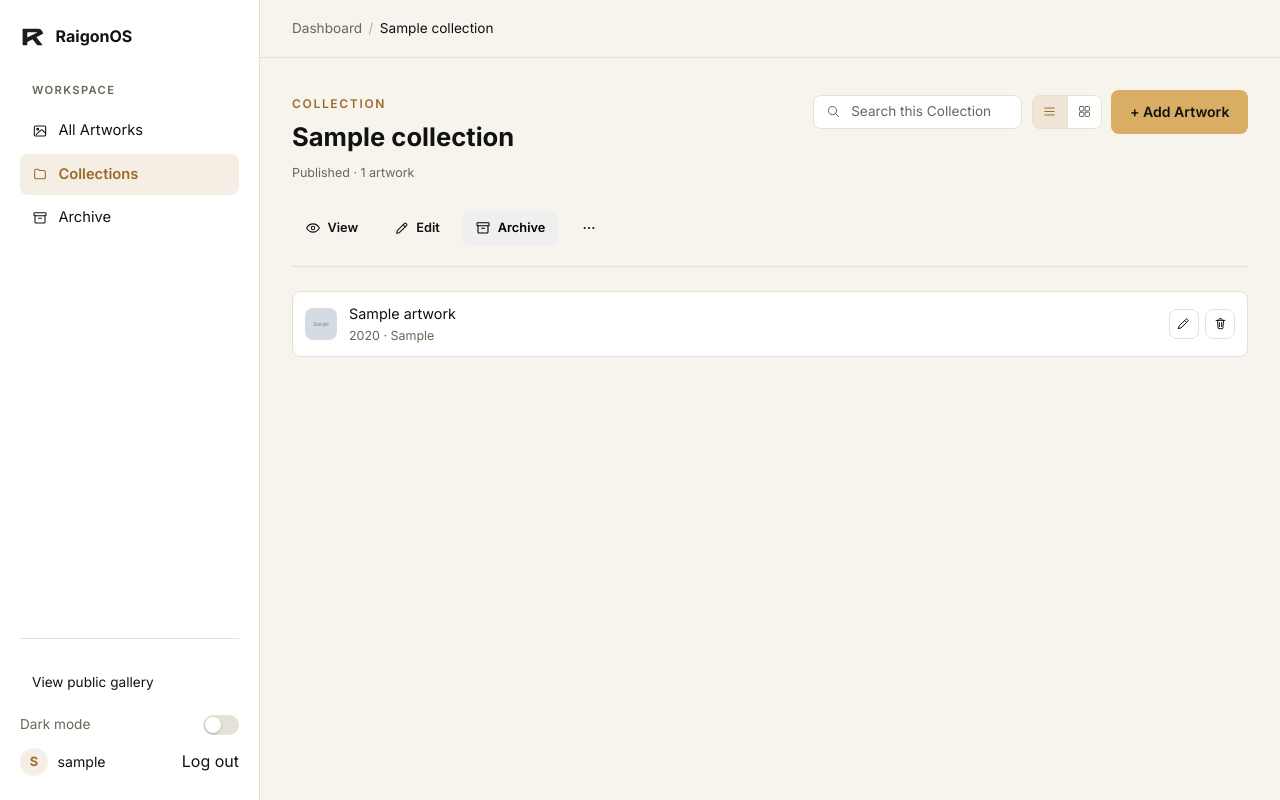
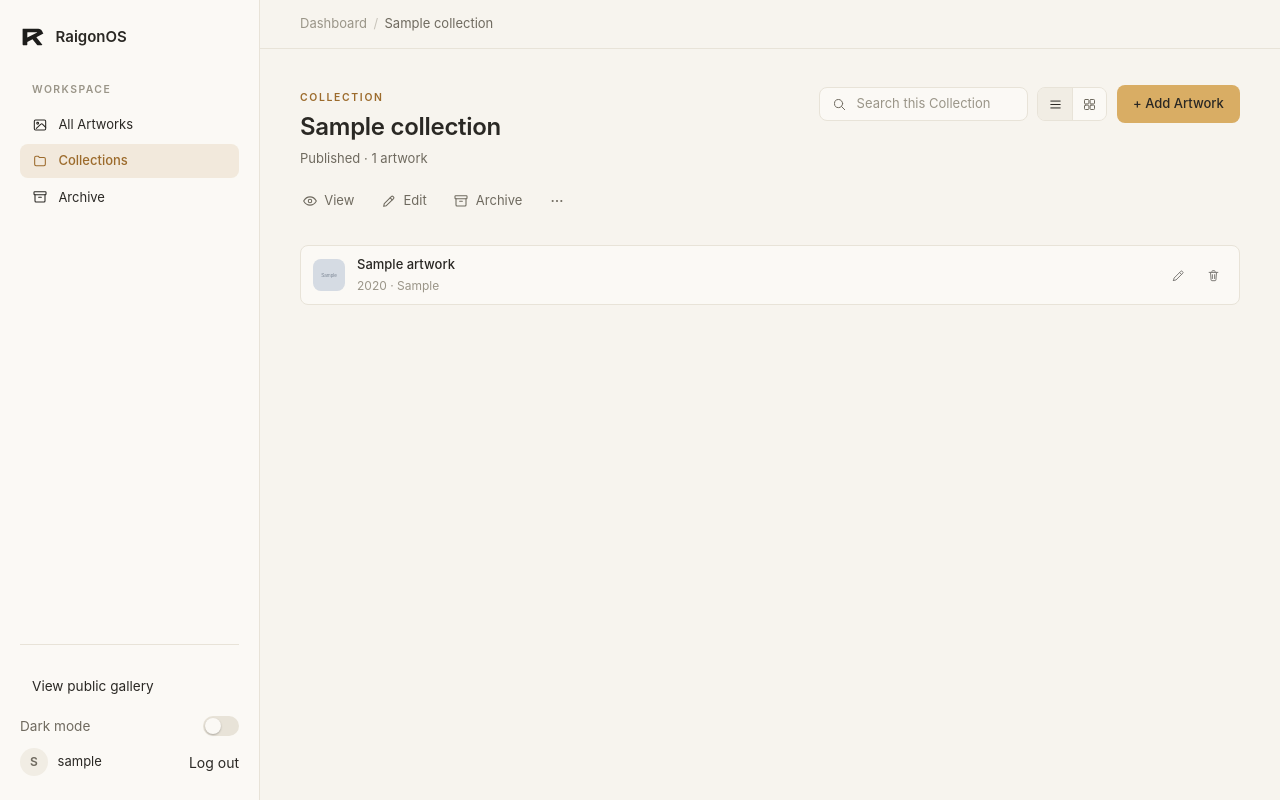
Before and after one commit to raigonlab/raigonos, a Django app: a page that uses templates/base.html in a window 1280 px wide. Run offline with Django 5.2, Linux system fonts and the light colour scheme; a user stored in the database is signed in; tables that the repository leaves empty hold one stand-in row (values such as "Sample post"); grey boxes marked "Sample" are stand-in pictures; some web fonts are replaced.

Commit message:
Refine dashboard typography and palette: quieter, editorial, gold used sparingly

```diff
--- a/static/css/style.css
+++ b/static/css/style.css
@@ -418,13 +441,15 @@ body:not(.dashboard-shell) button[type='submit']:hover {
    ========================================================================== */
 
 body.dashboard-shell {
+  --dash-font: -apple-system, BlinkMacSystemFont, 'SF Pro Display', 'SF Pro Text', 'Inter', sans-serif;
   --dash-bg: #f7f4ee;
-  --dash-surface: #ffffff;
-  --dash-card: #ffffff;
-  --dash-card-hover: #f3efe6;
-  --dash-border: #e6e1d6;
-  --dash-text: #121212;
-  --dash-muted: #6b6657;
+  --dash-surface: #fbf9f5;
+  --dash-card: #fbf9f5;
+  --dash-card-hover: #f1ede4;
+  --dash-border: #e8e3d8;
+  --dash-text: #2a2824;
+  --dash-muted: #6f6a5f;
+  --dash-faint: #9a9588;
   --dash-accent: #d9ad64;
   --dash-accent-ink: #9c6b2c;
   --dash-accent-soft: rgba(185, 134, 63, 0.14);
@@ -440,16 +465,21 @@ body.dashboard-shell {
 
   background: var(--dash-bg);
   color: var(--dash-text);
+  font-family: var(--dash-font);
+  font-size: 0.875rem;
+  line-height: 1.5;
+  -webkit-font-smoothing: antialiased;
 }
 
 html[data-dash-theme='dark'] body.dashboard-shell {
-  --dash-bg: #0e0e12;
-  --dash-surface: #17171c;
-  --dash-card: #1c1c22;
-  --dash-card-hover: #212128;
-  --dash-border: #2a2a31;
-  --dash-text: #eceae4;
-  --dash-muted: #9d9a92;
+  --dash-bg: #0f1012;
+  --dash-surface: #151619;
+  --dash-card: #191a1e;
+  --dash-card-hover: #1d1e22;
+  --dash-border: #292a2e;
+  --dash-text: #e7e5e2;
+  --dash-muted: #a8a5a0;
+  --dash-faint: #77746f;
   --dash-accent: #d1a35c;
   --dash-accent-ink: #d1a35c;
   --dash-accent-soft: rgba(209, 163, 92, 0.14);
@@ -496,9 +526,9 @@ body.dashboard-shell main {
   display: inline-flex;
   align-items: center;
   gap: 0.6rem;
-  font-family: var(--font-sans);
-  font-weight: 700;
-  font-size: 1rem;
+  font-family: var(--dash-font);
+  font-weight: 600;
+  font-size: 0.9375rem;
   color: var(--dash-text);
   margin-bottom: 2rem;
 }
@@ -525,11 +555,11 @@ html[data-dash-theme='dark'] .dash-brand-logo {
 }
 
 .dash-nav-label {
-  font-size: 0.7rem;
+  font-size: 0.65rem;
   font-weight: 600;
-  letter-spacing: 0.12em;
+  letter-spacing: 0.14em;
   text-transform: uppercase;
-  color: var(--dash-muted);
+  color: var(--dash-faint);
   margin: 0 0.75rem 0.5rem;
 }
 
@@ -537,9 +567,9 @@ html[data-dash-theme='dark'] .dash-brand-logo {
   display: flex;
   align-items: center;
   gap: 0.65rem;
-  padding: 0.55rem 0.75rem;
+  padding: 0.45rem 0.75rem;
   border-radius: var(--dash-radius-sm);
-  font-size: 0.92rem;
+  font-size: 0.8125rem;
   color: var(--dash-muted);
 }
 
@@ -552,7 +582,7 @@ html[data-dash-theme='dark'] .dash-brand-logo {
 .dash-nav-link.is-active {
   background: var(--dash-accent-soft);
   color: var(--dash-accent-ink);
-  font-weight: 600;
+  font-weight: 500;
 }
 
 .dash-sidebar-footer {
@@ -645,15 +675,15 @@ html[data-dash-theme='dark'] .dash-brand-logo {
   width: 28px;
   height: 28px;
   border-radius: 50%;
-  background: var(--dash-accent-soft);
-  color: var(--dash-accent-ink);
-  font-size: 0.8rem;
-  font-weight: 700;
+  background: var(--dash-card-hover);
+  color: var(--dash-muted);
+  font-size: 0.75rem;
+  font-weight: 600;
   flex-shrink: 0;
 }
 
 .dash-user-name {
-  font-size: 0.88rem;
+  font-size: 0.8125rem;
   overflow: hidden;
   text-overflow: ellipsis;
   white-space: nowrap;
@@ -685,7 +715,7 @@ html[data-dash-theme='dark'] .dash-brand-logo {
   display: flex;
   align-items: center;
   gap: 1rem;
-  padding: 1.1rem 2rem;
+  padding: 0.9rem 2.5rem;
   border-bottom: 1px solid var(--dash-border);
   position: sticky;
   top: 0;
@@ -716,8 +746,8 @@ html[data-dash-theme='dark'] .dash-brand-logo {
 }
 
 .dash-breadcrumbs {
-  font-size: 0.85rem;
-  color: var(--dash-muted);
+  font-size: 0.8125rem;
+  color: var(--dash-faint);
   display: flex;
   align-items: center;
   gap: 0.4rem;
@@ -733,11 +763,11 @@ html[data-dash-theme='dark'] .dash-brand-logo {
 }
 
 .dash-breadcrumbs .dash-crumb-current {
-  color: var(--dash-text);
+  color: var(--dash-muted);
 }
 
 .dash-content {
-  padding: 2rem;
+  padding: 2.25rem 2.5rem;
   flex: 1;
 }
 
@@ -779,17 +809,20 @@ html[data-dash-theme='dark'] .dash-brand-logo {
 }
 
 .dash-page-header .eyebrow {
+  margin-bottom: 0.4rem;
+  font-size: 0.65rem;
+  letter-spacing: 0.16em;
   color: var(--dash-accent-ink);
 }
 
 .dash-page-header .dash-collection-meta {
-  margin-top: 0.6rem;
+  margin-top: 0.4rem;
 }
 
 .dash-page-intro {
-  margin: 0.5rem 0 0;
-  font-size: 0.85rem;
-  color: var(--dash-muted);
+  margin: 0.4rem 0 0;
+  font-size: 0.8125rem;
+  color: var(--dash-faint);
 }
 
 /* Forms used purely to POST a button (Archive / Restore) -- strip the
@@ -799,36 +832,85 @@ html[data-dash-theme='dark'] .dash-brand-logo {
   display: inline-flex;
 }
 
-/* Collection-level actions on its manage page: labelled text+icon
-   buttons, not bare icons -- feedback that page-level actions (affect
-   the whole Collection) next to per-row icon-only actions (affect one
-   Artwork) read as ambiguous when both looked the same. */
+/* Collection-level actions on its manage page: a quiet row of labelled
+   text+icon buttons (page-level actions that affect the whole Collection
+   stay labelled, unlike the per-row icon-only Artwork actions). Delete
+   lives in the overflow menu at the end so it never competes visually. */
 .dash-collection-manage-actions {
   display: flex;
   align-items: center;
-  gap: 0.6rem;
+  gap: 0.25rem;
   flex-wrap: wrap;
-  margin-bottom: 1.5rem;
-  padding-bottom: 1.25rem;
-  border-bottom: 1px solid var(--dash-border);
-}
-
-.dash-collection-manage-actions-label {
-  font-size: 0.78rem;
+  margin: -0.75rem 0 1.75rem -0.6rem;
+}
+
+.dashboard-shell .dash-btn-quiet {
+  background: transparent;
+  border-color: transparent;
+  color: var(--dash-muted);
+  font-weight: 400;
+}
+
+.dashboard-shell .dash-btn-quiet:hover {
+  background: var(--dash-card-hover);
+  color: var(--dash-text);
+}
+
+/* Overflow menu: native <details>, closed by dashboard.js on outside
+   click / Escape. No modal, no popup framework. */
+.dash-menu {
+  position: relative;
+}
+
+.dash-menu > summary {
+  list-style: none;
+}
+
+.dash-menu > summary::-webkit-details-marker {
+  display: none;
+}
+
+.dash-menu-panel {
+  position: absolute;
+  top: calc(100% + 0.25rem);
+  left: 0;
+  z-index: 10;
+  min-width: 11rem;
+  padding: 0.3rem;
+  background: var(--dash-surface);
+  border: 1px solid var(--dash-border);
+  border-radius: var(--dash-radius-sm);
+  box-shadow: 0 6px 24px rgba(0, 0, 0, 0.18);
+}
+
+.dashboard-shell .dash-menu-item {
+  display: flex;
+  align-items: center;
+  gap: 0.5rem;
+  padding: 0.45rem 0.6rem;
+  border-radius: 6px;
+  font-size: 0.8125rem;
+  color: var(--dash-muted);
+}
+
+.dashboard-shell .dash-menu-item:hover {
+  text-decoration: none;
+  background: var(--dash-card-hover);
+  color: var(--dash-text);
+}
+
+.dashboard-shell .dash-menu-item-danger:hover {
+  background: var(--dash-danger-soft);
+  color: var(--dash-danger);
+}
+
+.dash-page-header h1 {
+  font-family: var(--dash-font);
   font-weight: 600;
-  color: var(--dash-muted);
-}
-
-.dash-collection-card:hover {
-  border-color: var(--dash-accent-ink);
-}
-
-.dash-page-header h1 {
-  font-family: var(--font-sans);
-  font-weight: 700;
+  letter-spacing: -0.012em;
   color: var(--dash-text);
   margin: 0;
-  font-size: 1.6rem;
+  font-size: 1.5rem;
   line-height: 1.25;
 }
 
@@ -865,14 +947,14 @@ html[data-dash-theme='dark'] .dash-brand-logo {
   border: none;
   background: transparent;
   font: inherit;
-  font-size: 0.85rem;
+  font-size: 0.8125rem;
   color: var(--dash-text);
   outline: none;
   width: 160px;
 }
 
 .dash-search-input::placeholder {
-  color: var(--dash-muted);
+  color: var(--dash-faint);
 }
 
 /* Grid/List view toggle (Collections and All Artworks pages) */
@@ -908,8 +990,8 @@ html[data-dash-theme='dark'] .dash-brand-logo {
 }
 
 .dash-view-btn.is-active {
-  background: var(--dash-accent-soft);
-  color: var(--dash-accent-ink);
+  background: var(--dash-card-hover);
+  color: var(--dash-text);
 }
 
 /* Shared line-icon sprite (see _icon_sprite.html). Sized and coloured
@@ -933,12 +1015,12 @@ html[data-dash-theme='dark'] .dash-brand-logo {
   display: inline-flex;
   align-items: center;
   gap: 0.4rem;
-  padding: 0.6rem 1.1rem;
+  padding: 0.5rem 0.95rem;
   border-radius: var(--dash-radius-sm);
   border: 1px solid transparent;
   font: inherit;
-  font-size: 0.88rem;
-  font-weight: 600;
+  font-size: 0.8125rem;
+  font-weight: 500;
   cursor: pointer;
   white-space: nowrap;
 }
@@ -977,8 +1059,8 @@ html[data-dash-theme='dark'] .dash-brand-logo {
 }
 
 .dash-btn-sm {
-  padding: 0.4rem 0.75rem;
-  font-size: 0.8rem;
+  padding: 0.35rem 0.65rem;
+  font-size: 0.8125rem;
 }
 
 /* Collections list */
@@ -1048,7 +1133,12 @@ html[data-dash-theme='dark'] .dash-brand-logo {
   display: flex;
   align-items: center;
   gap: 0.75rem;
-  font-size: 0.78rem;
+  font-size: 0.75rem;
+  color: var(--dash-faint);
+}
+
+.dash-page-header .dash-collection-meta {
+  font-size: 0.8125rem;
   color: var(--dash-muted);
 }
 
@@ -1107,12 +1197,12 @@ html[data-dash-theme='dark'] .dash-brand-logo {
   display: inline-flex;
   align-items: center;
   justify-content: center;
-  width: 30px;
-  height: 30px;
-  border-radius: var(--dash-radius-sm);
-  border: 1px solid var(--dash-border);
+  width: 28px;
+  height: 28px;
+  border-radius: 6px;
+  border: 1px solid transparent;
   background: transparent;
-  color: var(--dash-muted);
+  color: var(--dash-faint);
   cursor: pointer;
 }
 
@@ -1122,15 +1212,28 @@ html[data-dash-theme='dark'] .dash-brand-logo {
   text-decoration: none;
 }
 
+/* Per-row actions sit back until the row/card is hovered or focused. */
+.dash-collection-card .dash-icon-btn,
+.dash-artwork-row .dash-icon-btn {
+  opacity: 0.6;
+  transition: opacity 0.15s ease, background 0.15s ease, color 0.15s ease;
+}
+
+.dash-collection-card:hover .dash-icon-btn,
+.dash-collection-card:focus-within .dash-icon-btn,
+.dash-artwork-row:hover .dash-icon-btn,
+.dash-artwork-row:focus-within .dash-icon-btn {
+  opacity: 1;
+}
+
 .dash-icon-btn .dash-icon {
   width: 15px;
   height: 15px;
 }
 
 .dash-icon-btn-danger:hover {
-  background: var(--dash-danger-hover-soft);
+  background: var(--dash-danger-soft);
   color: var(--dash-danger);
-  border-color: var(--dash-danger-border);
 }
 
 /* Grid view for the Collections list: cover-first tiles, nested artworks
@@ -1269,15 +1367,16 @@ html[data-dash-theme='dark'] .dash-brand-logo {
 }
 
 .dash-artwork-title {
-  font-size: 0.9rem;
+  font-size: 0.8125rem;
+  font-weight: 500;
   overflow: hidden;
   text-overflow: ellipsis;
   white-space: nowrap;
 }
 
 .dash-artwork-subtitle {
-  font-size: 0.78rem;
-  color: var(--dash-muted);
+  font-size: 0.75rem;
+  color: var(--dash-faint);
   overflow: hidden;
   text-overflow: ellipsis;
   white-space: nowrap;
```
Also changed, not shown: other parts of static/css/style.css (+89 -45 lines).
